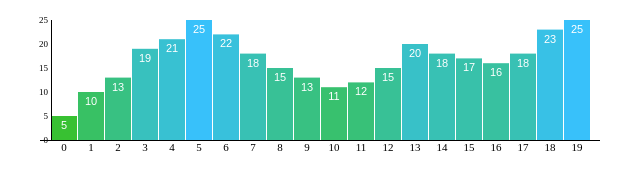
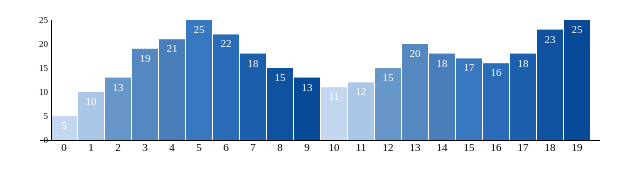
Before and after one commit to HTML-Worker/d3, a plain HTML site: page index.html in a window 1280 px wide. Shown: the whole page, without its empty margins (0-640 px from the left). Drawn offline with Linux system fonts and the light colour scheme.

Commit message:
优化完成

```diff
--- a/css/index.css
+++ b/css/index.css
@@ -13,7 +13,10 @@ svg {
 }
 
 .xAxis path,
-.xAxis line {
+.xAxis line,
+.yAxis path,
+.yAxis line
+{
     fill: none;
     stroke: black;
     shape-rendering: crispEdges;
--- a/js/index.js
+++ b/js/index.js
@@ -1,17 +1,30 @@
 var data = [ 5, 10, 13, 19, 21, 25, 22, 18, 15, 13,
         11, 12, 15, 20, 18, 17, 16, 18, 23, 25];
 
-function rectBuild (data, dom) {
+var setting = {
+    style: {
+        xFontSize : 11,
+        yFontSize : 9,
+        rectClass : "bar",
+        xAxisClass : "xAxis",
+        yAxisClass : "yAxis",
+        fontFamily : "sans-serif",
+        textFontSize : 11,
+        textFill : "white"
+    },
+    color: ['#c3d8f0', '#aac7e8', '#6796ca', '#5588c1','#497ebb', '#3878c1', '#2b6cb8', '#1c5fad','#0f529f', '#064a98']
+};
+
+function rectBuild (data, dom, setting) {
     this.data = data;
     this.dom = dom;
-    var obj = {};
     var useData = {
+        m : 0,
         w : 600,
         h : 160,
         padding : 20,
         paddingLeft : 10
     };
-
     //创建svg模型对象
     var svg = d3.select(this.dom)
         .append("svg")
@@ -41,12 +54,34 @@ function rectBuild (data, dom) {
         .tickSize(0, 0)
         .ticks(5);
 
-    obj.build = function() {
+    //颜色处理方法
+    colorChoose = function (d, i) {
+        var chooseColor;
+        if(setting.color) {
+            if(setting.color[i] != null) {
+                chooseColor = setting.color[i];
+            }else {
+                if(useData.m < setting.color.length) {
+                    chooseColor = setting.color[useData.m];
+                    useData.m++;
+                }else {
+                    useData.m = 0;
+                    chooseColor = setting.color[useData.m];
+                    useData.m++;
+                }
+            }
+        }else {
+            chooseColor = "rgb(56, 193, " + (d * 10) + ")";
+        }
+        return chooseColor;
+    };
+
+    this.build = function () {
         svg.selectAll("rect")
             .data(data)
             .enter()
             .append("rect")
-            .classed("bar", true)
+            .classed(setting.style.rectClass, true)
             .attr("x", function(d, i) {
                 return xScale(i) + useData.paddingLeft;
             })
@@ -57,8 +92,8 @@ function rectBuild (data, dom) {
             .attr("height", function (d) {
                 return useData.h - yScale(d);
             })
-            .attr("fill", function (d) {
-                return "rgb(56, 193, " + (d * 10) + ")";
+            .attr("fill", function (d, i) {
+                return colorChoose(d, i);
             });
 
         svg.selectAll("text")
@@ -75,24 +110,23 @@ function rectBuild (data, dom) {
             .attr("y", function (d) {
                 return yScale(d) - useData.padding + 13;
             })
-            .attr("font-family", "sans-serif")
-            .attr("font-size", "11px")
-            .attr("fill", "white");
+            .attr("font-family", setting.style.fontFamily + "px")
+            .attr("font-size", setting.style.textFontSize + "px")
+            .attr("fill", setting.style.textFill);
 
         //调用数轴函数
         svg.append("g")
-            .classed("xAxis", true)
+            .classed(setting.style.xAxisClass, true)
             .attr("transform", "translate("+ useData.paddingLeft +","+ (useData.h - useData.padding) +")")
-            .attr("font-size", "11px")
+            .attr("font-size", setting.style.xFontSize+"px")
             .call(xAxis);
         svg.append("g")
-            .classed("xAxis", true)
-            .attr("transform", "translate("+ (useData.paddingLeft + xScale(0)) +","+ (-useData.padding) +")")
-            .attr("font-size", "9px")
+            .classed(setting.style.yAxisClass, true)
+            .attr("transform", "translate("+ (useData.paddingLeft + xScale(0)) +","+ ( - useData.padding) +")")
+            .attr("font-size", setting.style.yFontSize+"px")
             .call(yAxis);
     };
-    return obj;
 }
 
-var a = rectBuild(data, "body");
+var a = new rectBuild(data, "body", setting);
 a.build();
```
